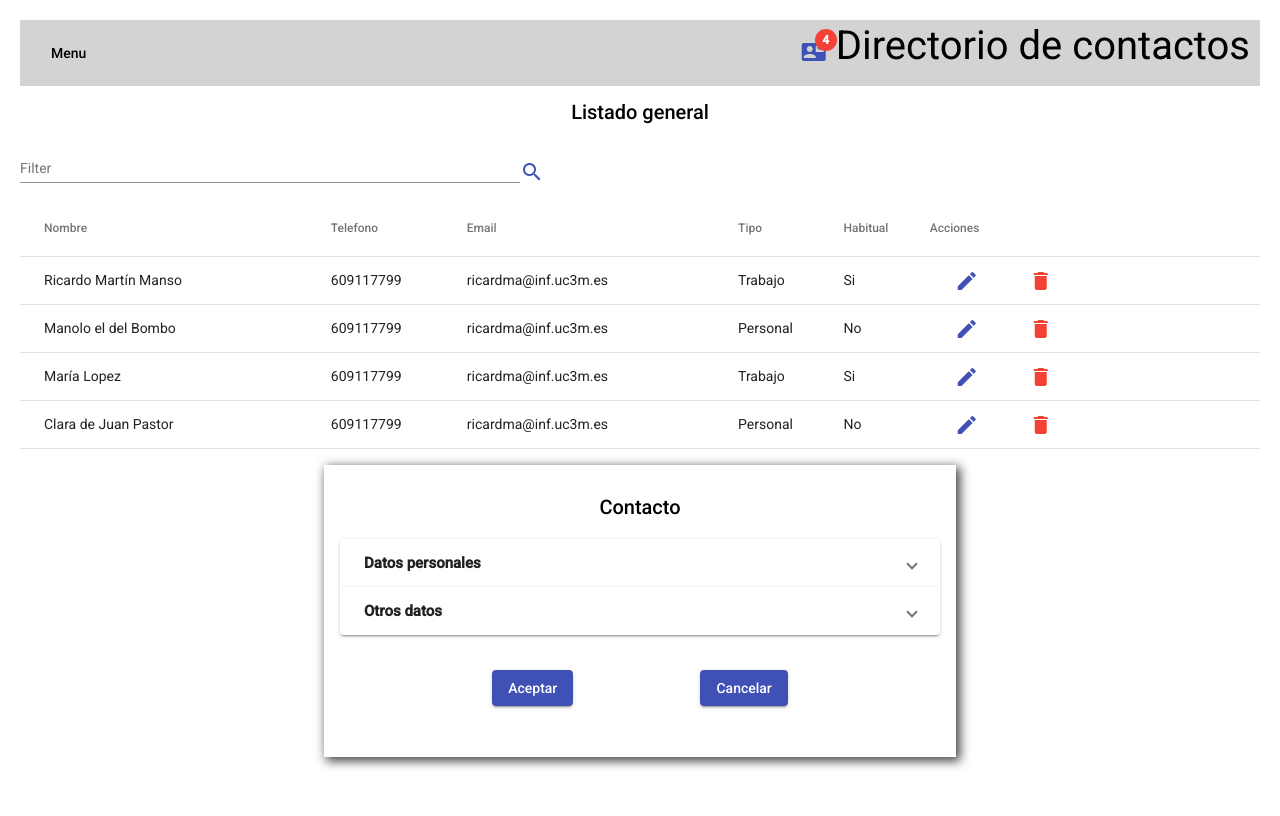
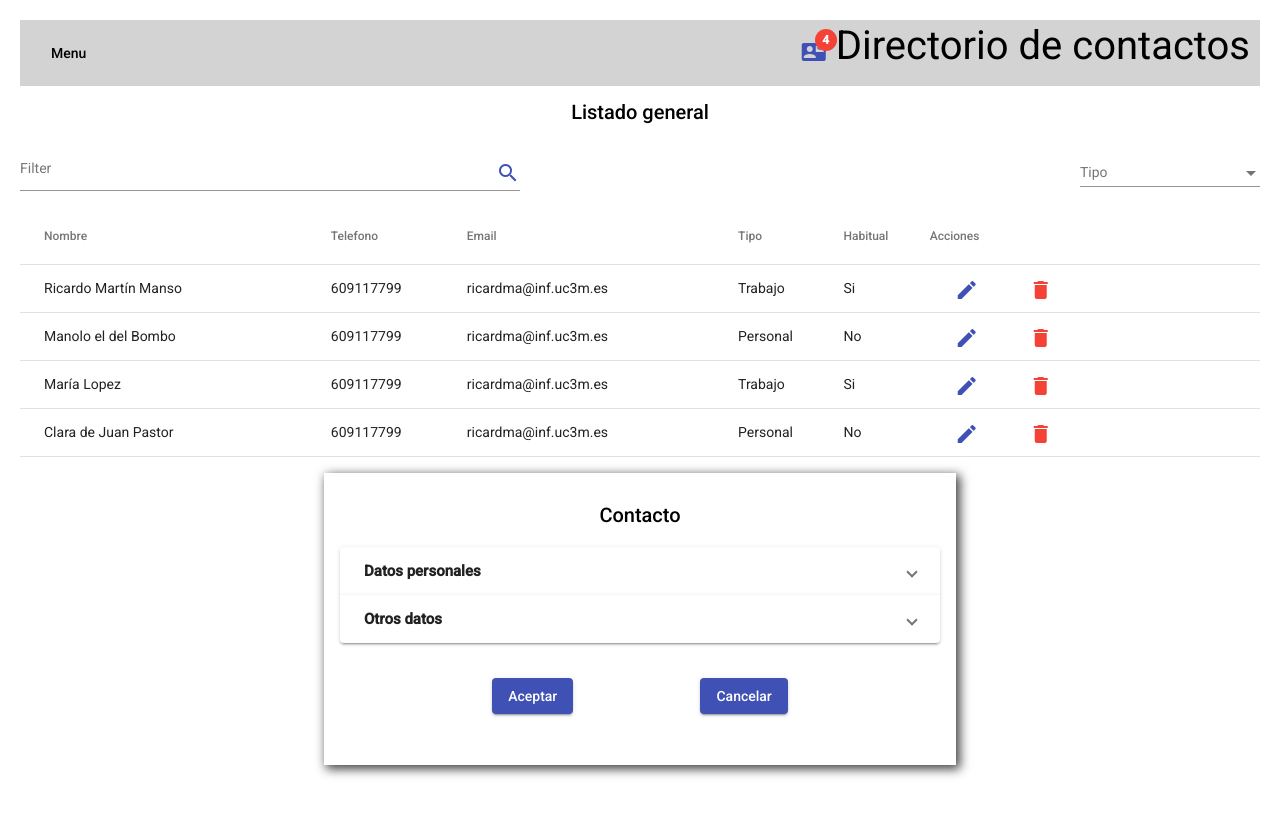
Before and after one commit to JorgeSerranoP/Practica_UIMaterial_DSI, an Angular app in the folder Micropractica4/: page / in a window 1280 px wide. Shown: the top 816 px of the page. Built offline with nearby package versions, Linux system fonts and the light colour scheme.

Commit message:
Filtros completados

```diff
--- a/Micropractica4/src/app/app.component.html
+++ b/Micropractica4/src/app/app.component.html
@@ -17,10 +17,17 @@
       <mat-form-field class="filter">
         <mat-label>Filter</mat-label>
         <input matInput (keyup)="filtrarNombre($event)" placeholder="Buscar nombre que empiezen por..." #input>
+        <mat-icon aria-hidden="false" aria-label="Example home icon" color="primary" style="float: right;">search
+        </mat-icon>
       </mat-form-field>
-      <mat-icon aria-hidden="false" aria-label="Example home icon" color="primary">search</mat-icon>
+
+      <mat-form-field>
+        <mat-label>Tipo</mat-label>
+        <mat-select [(value)]="filterSelect" (selectionChange)="filtrarTipo($event.value)">
+          <mat-option *ngFor="let tipo of tipo" [value]="tipo">{{tipo}}</mat-option>
+        </mat-select>
+      </mat-form-field>
     </div>
-
     <table mat-table [dataSource]="dataSource" class="mat-elevation-z8" #tabla1 style="box-shadow: none;">
       <ng-container matColumnDef="Nombre">
         <th mat-header-cell *matHeaderCellDef> Nombre </th>
--- a/Micropractica4/src/app/app.component.scss
+++ b/Micropractica4/src/app/app.component.scss
@@ -42,7 +42,9 @@ button{
 
 .filtro{
     display: flex;
+    flex-direction: row;
     align-items: center;
+    justify-content: space-between;
 }
 
 .filter{
@@ -50,6 +52,6 @@ button{
 }
 
 .filter input{
-    width: 500px;
-    max-width: 500px;
+    width: 460px;
+    max-width: 460px;
 }
--- a/Micropractica4/src/app/app.component.ts
+++ b/Micropractica4/src/app/app.component.ts
@@ -9,13 +9,6 @@ import { MatTableDataSource } from '@angular/material/table';
   styleUrls: ['./app.component.scss']
 })
 export class AppComponent {
-
-  ngOnInit() {
-    this.dataSource.filterPredicate = (data: Contacto, filter: string) => {
-      return data.nombre.toLowerCase().startsWith(filter);
-    };
-  }
-
   title = 'Micropractica4';
   columnas: string[] = ['Nombre', 'Telefono', 'Email', 'Tipo', 'Habitual', 'Acciones'];
 
@@ -29,6 +22,8 @@ export class AppComponent {
   dataSource = new MatTableDataSource(this.ELEMENT_DATA);
   articuloselect: Contacto = new Contacto("", "", "", "", "");
   selected = 'Personal';
+  filterSelect = '';
+  tipo = ["Personal", "Trabajo"];
   checked = false;
   public input: string = "";
 
@@ -64,6 +59,16 @@ export class AppComponent {
 
   filtrarNombre(event: Event) {
     const filterValue = (event.target as HTMLInputElement).value.toLowerCase();
+    this.dataSource.filterPredicate = (data: Contacto, filter: string) => {
+      return data.nombre.toLowerCase().startsWith(filter);
+    };
+    this.dataSource.filter = filterValue;
+  }
+
+  filtrarTipo(filterValue: string) {
+    this.dataSource.filterPredicate = (data: Contacto, filter: string) => {
+      return data.tipo == filter;
+    };
     this.dataSource.filter = filterValue;
   }
 }
```
